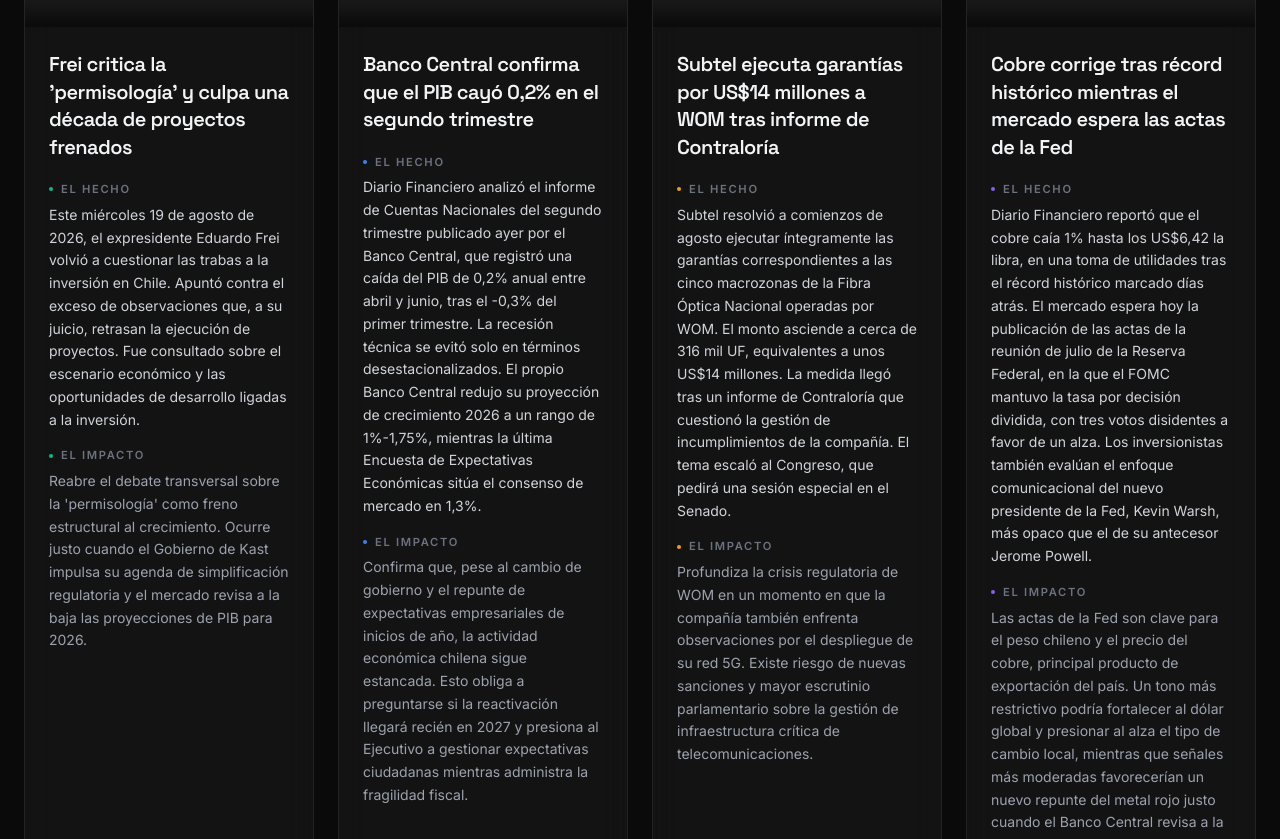
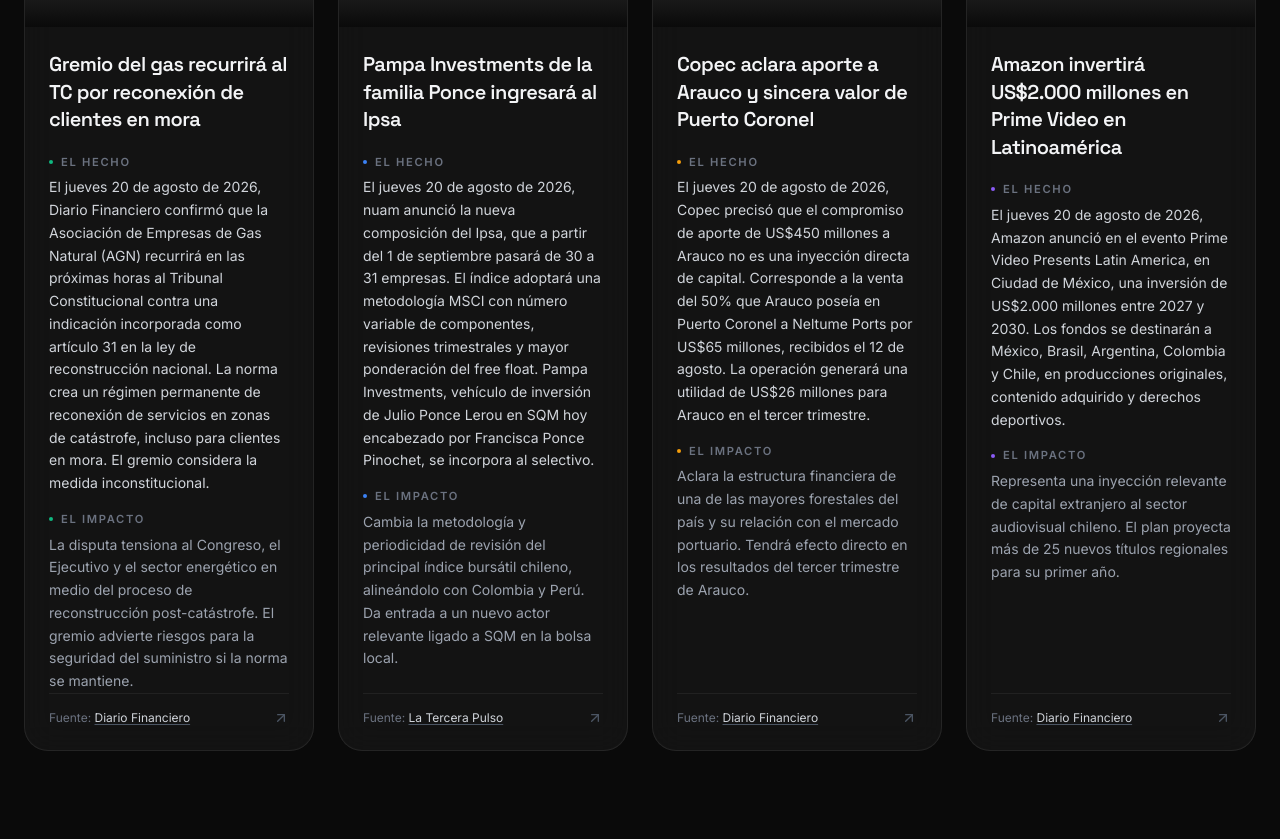
Before and after one commit to to063mi/brief-nimbos, a React (Vite) app: page / in a window 1280 px wide. Shown: the part 1421-2260 px from the top of the page. Built offline with nearby package versions, Linux system fonts and the light colour scheme; grey boxes are pictures that could not be loaded.

Commit message:
cambios diarios

```diff
--- a/src/data/news.ts
+++ b/src/data/news.ts
@@ -37,10 +37,42 @@ const categoryConfig: Record<Category, { image: string; accent: NewsItem['accent
 
 // Salida directa que copiarás desde Gemini
 const rawNewsItems: RawNewsItem[] = [
-{ "id": "politica-1", "category": "Política", "headline": "Frei critica la 'permisología' y culpa una década de proyectos frenados", "hecho": "Este miércoles 19 de agosto de 2026, el expresidente Eduardo Frei volvió a cuestionar las trabas a la inversión en Chile. Apuntó contra el exceso de observaciones que, a su juicio, retrasan la ejecución de proyectos. Fue consultado sobre el escenario económico y las oportunidades de desarrollo ligadas a la inversión.", "impacto": "Reabre el debate transversal sobre la 'permisología' como freno estructural al crecimiento. Ocurre justo cuando el Gobierno de Kast impulsa su agenda de simplificación regulatoria y el mercado revisa a la baja las proyecciones de PIB para 2026.", "source": "Emol Economía", "sourceUrl": "https://www.emol.com/noticias/Economia/2026/08/19/1208957/frei-permisologia-chile.html" },
-{ "id": "economia-1", "category": "Economía", "headline": "Banco Central confirma que el PIB cayó 0,2% en el segundo trimestre", "hecho": "Diario Financiero analizó el informe de Cuentas Nacionales del segundo trimestre publicado ayer por el Banco Central, que registró una caída del PIB de 0,2% anual entre abril y junio, tras el -0,3% del primer trimestre. La recesión técnica se evitó solo en términos desestacionalizados. El propio Banco Central redujo su proyección de crecimiento 2026 a un rango de 1%-1,75%, mientras la última Encuesta de Expectativas Económicas sitúa el consenso de mercado en 1,3%.", "impacto": "Confirma que, pese al cambio de gobierno y el repunte de expectativas empresariales de inicios de año, la actividad económica chilena sigue estancada. Esto obliga a preguntarse si la reactivación llegará recién en 2027 y presiona al Ejecutivo a gestionar expectativas ciudadanas mientras administra la fragilidad fiscal.", "source": "Diario Financiero", "sourceUrl": "https://www.df.cl/opinion/editorial/economia-estancada-reactivacion-en-2027" },
-{ "id": "corporativo-1", "category": "Corporativo", "headline": "Subtel ejecuta garantías por US$14 millones a WOM tras informe de Contraloría", "hecho": "Subtel resolvió a comienzos de agosto ejecutar íntegramente las garantías correspondientes a las cinco macrozonas de la Fibra Óptica Nacional operadas por WOM. El monto asciende a cerca de 316 mil UF, equivalentes a unos US$14 millones. La medida llegó tras un informe de Contraloría que cuestionó la gestión de incumplimientos de la compañía. El tema escaló al Congreso, que pedirá una sesión especial en el Senado.", "impacto": "Profundiza la crisis regulatoria de WOM en un momento en que la compañía también enfrenta observaciones por el despliegue de su red 5G. Existe riesgo de nuevas sanciones y mayor escrutinio parlamentario sobre la gestión de infraestructura crítica de telecomunicaciones.", "source": "Emol Economía", "sourceUrl": "https://www.emol.com/noticias/Economia/2026/08/19/1208960/incumplimientos-fon-wom-garrido.html" },
-{ "id": "internacional-1", "category": "Internacional", "headline": "Cobre corrige tras récord histórico mientras el mercado espera las actas de la Fed", "hecho": "Diario Financiero reportó que el cobre caía 1% hasta los US$6,42 la libra, en una toma de utilidades tras el récord histórico marcado días atrás. El mercado espera hoy la publicación de las actas de la reunión de julio de la Reserva Federal, en la que el FOMC mantuvo la tasa por decisión dividida, con tres votos disidentes a favor de un alza. Los inversionistas también evalúan el enfoque comunicacional del nuevo presidente de la Fed, Kevin Warsh, más opaco que el de su antecesor Jerome Powell.", "impacto": "Las actas de la Fed son clave para el peso chileno y el precio del cobre, principal producto de exportación del país. Un tono más restrictivo podría fortalecer al dólar global y presionar al alza el tipo de cambio local, mientras que señales más moderadas favorecerían un nuevo repunte del metal rojo justo cuando el Banco Central revisa a la baja sus proyecciones de crecimiento para 2026.", "source": "Diario Financiero", "sourceUrl": "https://www.df.cl/primer-click/el-mercado-de-bonos-da-un-respiro-y-la-fed-concentrara-las-miradas-de-los" }
+{
+"id": "politica-1",
+"category": "Política",
+"headline": "Gremio del gas recurrirá al TC por reconexión de clientes en mora",
+"hecho": "El jueves 20 de agosto de 2026, Diario Financiero confirmó que la Asociación de Empresas de Gas Natural (AGN) recurrirá en las próximas horas al Tribunal Constitucional contra una indicación incorporada como artículo 31 en la ley de reconstrucción nacional. La norma crea un régimen permanente de reconexión de servicios en zonas de catástrofe, incluso para clientes en mora. El gremio considera la medida inconstitucional.",
+"impacto": "La disputa tensiona al Congreso, el Ejecutivo y el sector energético en medio del proceso de reconstrucción post-catástrofe. El gremio advierte riesgos para la seguridad del suministro si la norma se mantiene.",
+"source": "Diario Financiero",
+"sourceUrl": "https://www.df.cl/empresas/energia/gremio-del-gas-alista-ofensiva-ante-el-tc-por-indicacion-de-ley-miscelanea"
+},
+{
+"id": "economia-1",
+"category": "Economía",
+"headline": "Pampa Investments de la familia Ponce ingresará al Ipsa",
+"hecho": "El jueves 20 de agosto de 2026, nuam anunció la nueva composición del Ipsa, que a partir del 1 de septiembre pasará de 30 a 31 empresas. El índice adoptará una metodología MSCI con número variable de componentes, revisiones trimestrales y mayor ponderación del free float. Pampa Investments, vehículo de inversión de Julio Ponce Lerou en SQM hoy encabezado por Francisca Ponce Pinochet, se incorpora al selectivo.",
+"impacto": "Cambia la metodología y periodicidad de revisión del principal índice bursátil chileno, alineándolo con Colombia y Perú. Da entrada a un nuevo actor relevante ligado a SQM en la bolsa local.",
+"source": "La Tercera Pulso",
+"sourceUrl": "https://www.latercera.com/pulso/noticia/pampa-investments-de-la-familia-ponce-ingresara-al-ipsa/"
+},
+{
+"id": "corporativo-1",
+"category": "Corporativo",
+"headline": "Copec aclara aporte a Arauco y sincera valor de Puerto Coronel",
+"hecho": "El jueves 20 de agosto de 2026, Copec precisó que el compromiso de aporte de US$450 millones a Arauco no es una inyección directa de capital. Corresponde a la venta del 50% que Arauco poseía en Puerto Coronel a Neltume Ports por US$65 millones, recibidos el 12 de agosto. La operación generará una utilidad de US$26 millones para Arauco en el tercer trimestre.",
+"impacto": "Aclara la estructura financiera de una de las mayores forestales del país y su relación con el mercado portuario. Tendrá efecto directo en los resultados del tercer trimestre de Arauco.",
+"source": "Diario Financiero",
+"sourceUrl": "https://www.df.cl/empresas/energia/empresas-copec-aclara-apoyo-en-capital-a-arauco-y-sincera-valor-de-puerto"
+},
+{
+"id": "internacional-1",
+"category": "Internacional",
+"headline": "Amazon invertirá US$2.000 millones en Prime Video en Latinoamérica",
+"hecho": "El jueves 20 de agosto de 2026, Amazon anunció en el evento Prime Video Presents Latin America, en Ciudad de México, una inversión de US$2.000 millones entre 2027 y 2030. Los fondos se destinarán a México, Brasil, Argentina, Colombia y Chile, en producciones originales, contenido adquirido y derechos deportivos.",
+"impacto": "Representa una inyección relevante de capital extranjero al sector audiovisual chileno. El plan proyecta más de 25 nuevos títulos regionales para su primer año.",
+"source": "Diario Financiero",
+"sourceUrl": "https://www.df.cl/df-sud/amazon-invertira-us-2-000-millones-en-prime-video-en-america-latina-y"
+}
 ]
 // Mapeo automático que inyecta imagen y accent a la aplicación
 export const newsItems: NewsItem[] = rawNewsItems.map((item) => ({
```
